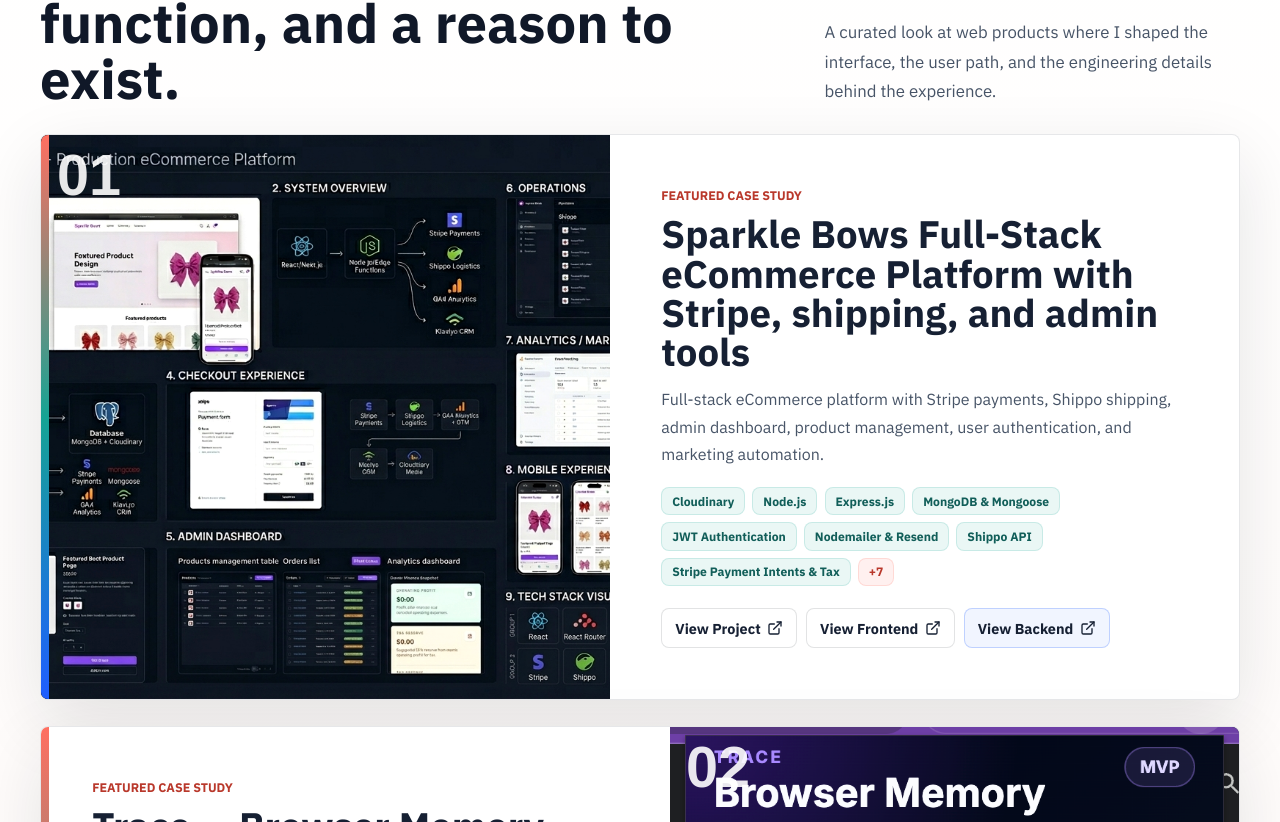
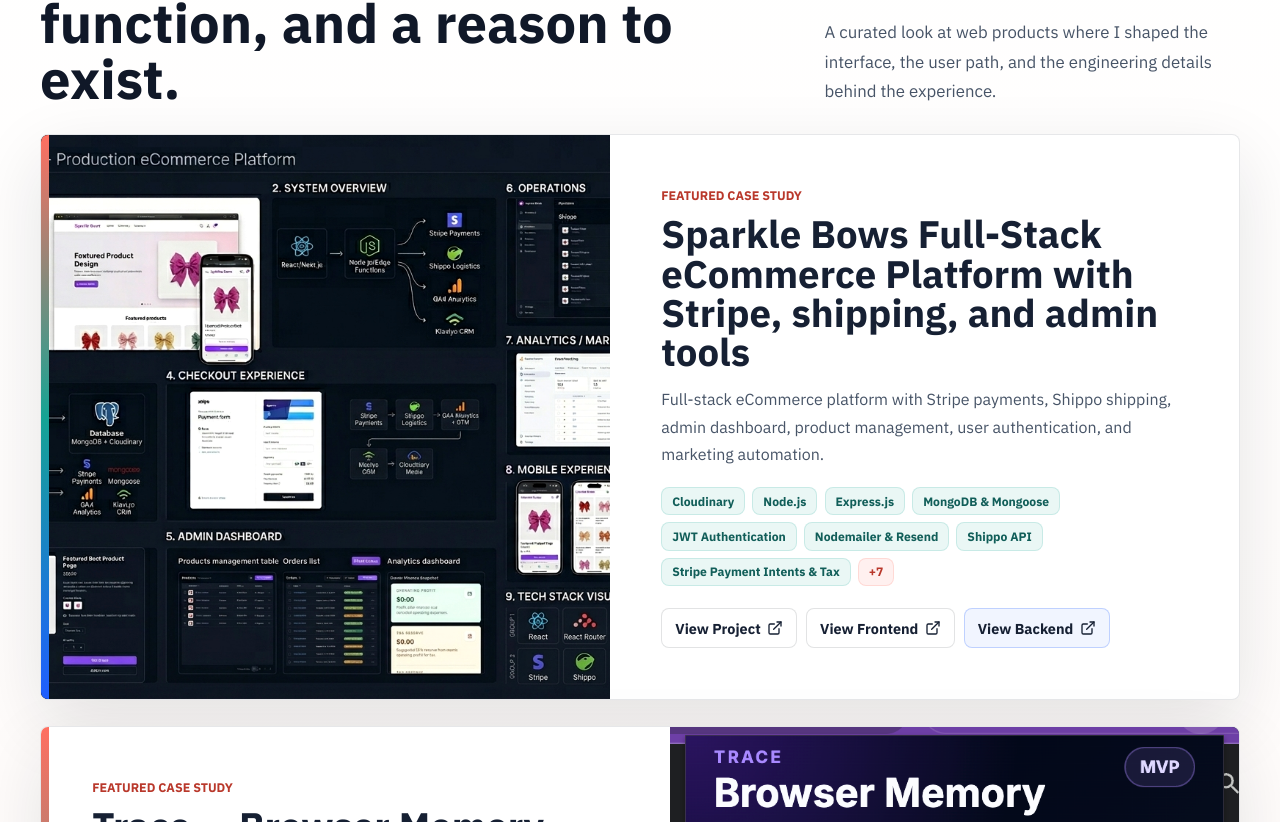
Before and after one commit to cpeterson27/portfolio, a React (Create React App) app: page / in a window 1280 px wide. Shown: the part 2958-3780 px from the top of the page. Built offline with nearby package versions, Linux system fonts and the light colour scheme; no server answers.

Commit message:
add new project

```diff
--- a/src/components/ProjectCard/ProjectCard.css
+++ b/src/components/ProjectCard/ProjectCard.css
@@ -69,17 +69,6 @@
 .project-media:focus-visible::after {
   opacity: 1;
   transform: translateY(0);
-}
-
-.project-number {
-  position: absolute;
-  top: 1rem;
-  left: 1rem;
-  z-index: 2;
-  color: rgba(255, 255, 255, 0.9);
-  font-size: 3.6rem;
-  font-weight: 800;
-  line-height: 0.85;
 }
 
 .project-img {
--- a/src/components/ProjectCard/ProjectCard.jsx
+++ b/src/components/ProjectCard/ProjectCard.jsx
@@ -22,7 +22,6 @@
         onClick={() => openModal(project.id, 0)}
         aria-label={`Open ${project.title} gallery`}
       >
-        <span className="project-number">{String(index + 1).padStart(2, "0")}</span>
         <img
           alt={project.alt}
           className="project-img"
```
